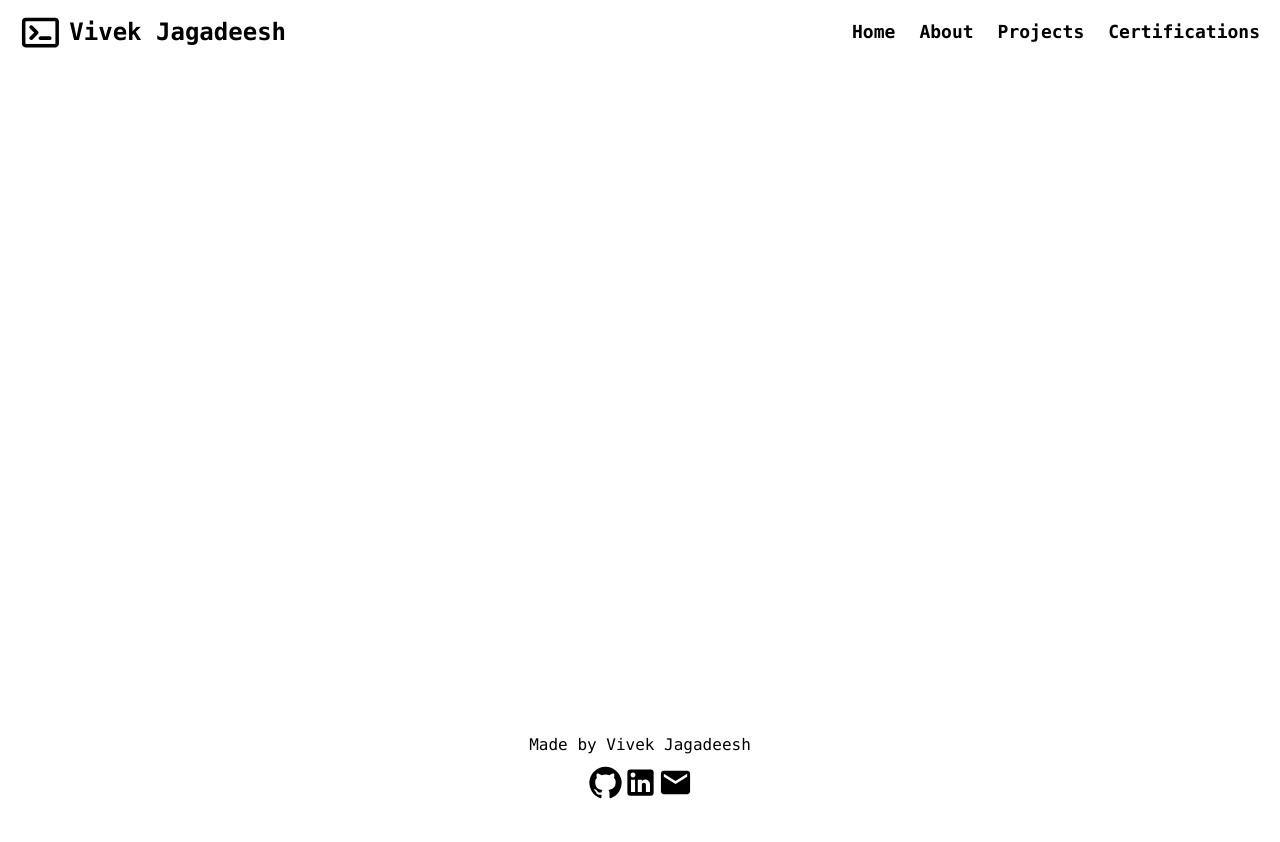
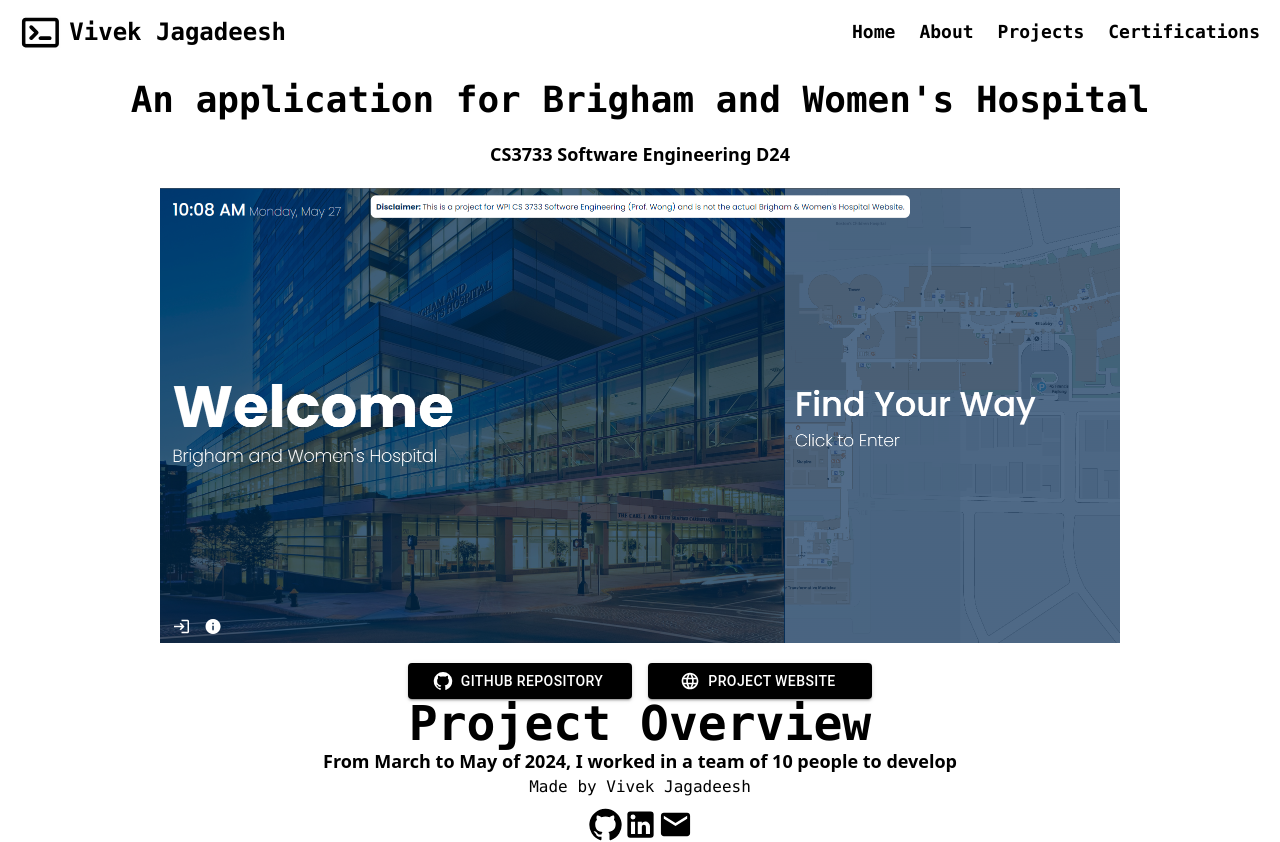
Before and after one commit to vivekjag1/portfolioWebsite, a React (Vite) app: page /BWHCS3733 in a window 1280 px wide. Before the commit the page ends 800 px from the top, so only its background shows below. Built offline with nearby package versions, Linux system fonts and the light colour scheme.

Commit message:
soft eng project section is about 50% done

```diff
--- a/src/App.tsx
+++ b/src/App.tsx
@@ -7,6 +7,9 @@
 import NavBar from "../src/components/NavBar.tsx";
 import Projects from "./routes/Projects.tsx";
 import Footer from "./components/Footer.tsx";
+import SoftEngProject from "./routes/SoftEngProject.tsx";
+import ProgrammingPearls from "./routes/ProgrammingPearls.tsx";
+import PortfolioProject from "./routes/PortfolioProject.tsx";
 
 
 function App(){
@@ -19,6 +22,10 @@
         <Route path = '/about' element = {<About/>}/>
         <Route path = '/certifications' element = {<Certifications/>}/>
         <Route path = "/projects" element = {<Projects/>}/>
+        <Route path = "/BWHCS3733" element = {<SoftEngProject/>}/>
+        <Route path = "/programmingPearls" element = {<ProgrammingPearls/>}/>
+        <Route path = "/portfolio" element = {<PortfolioProject/>}/>
+
       </Routes>
       </div>
       <Footer/>
--- /dev/null
+++ b/src/routes/PortfolioProject.tsx
@@ -0,0 +1,5 @@
+export default function PortfolioProject(){
+  return(
+    <div className="text-5xl font-bold font-mono mt-20 text-center">Coming Soon!</div>
+  )
+}
--- /dev/null
+++ b/src/routes/ProgrammingPearls.tsx
@@ -0,0 +1,5 @@
+export default function ProgrammingPearls(){
+  return(
+    <div className="text-5xl font-bold font-mono mt-20 text-center">Coming Soon!</div>
+  )
+}
--- /dev/null
+++ b/src/routes/SoftEngProject.tsx
@@ -0,0 +1,27 @@
+import BWH from "../assets/BWH.png"
+import Button from "@mui/material/Button";
+import GitHubIcon from '@mui/icons-material/GitHub';
+import { Stack} from "@mui/material";
+import LanguageIcon from '@mui/icons-material/Language';
+export default function SoftEngProject(){
+  return(
+    <div className=" mt-20 text-center">
+      <h1 className="mb-5 text-4xl font-bold font-mono">An application for Brigham and Women's Hospital</h1>
+      <h2 className = "mb-5 text-lg font-semibold">CS3733 Software Engineering D24</h2>
+      <img src = {BWH} alt = "Software Engineering Team O Final Project" className="w-3/4 mx-auto max-w-[70rem] max-h-full"/>
+      <div className = "flex justify-center">
+
+      <Stack spacing = {2} direction = "row" className = "items-center mt-5">
+        <Button href = "https://github.com/vivekjag1/CS3733TeamO" variant = "contained" startIcon={<GitHubIcon/>} sx={{ "&.MuiButtonBase-root:hover": { backgroundColor: "black" },width:"14rem", bgcolor:'black'}} className="mr-4 hover:bg-black"> GitHub Repository</Button>
+        <Button variant = "contained" className = " text-white mx-auto"  href = "https://brighamwomens.com" startIcon = {<LanguageIcon/>} sx={{ "&.MuiButtonBase-root:hover": { backgroundColor: "black" },width:"14rem", bgcolor:'black'}}> Project Website</Button>
+      </Stack>
+      </div>
+
+
+
+
+      <p className = "text-5xl font-bold font-mono  "> Project Overview </p>
+      <p className = "text-lg font-semibold">From March to May of 2024, I worked in a team of 10 people to develop  </p>
+    </div>
+  )
+}
```
Also changed, not shown: src/components/CustomButton.tsx (added).
